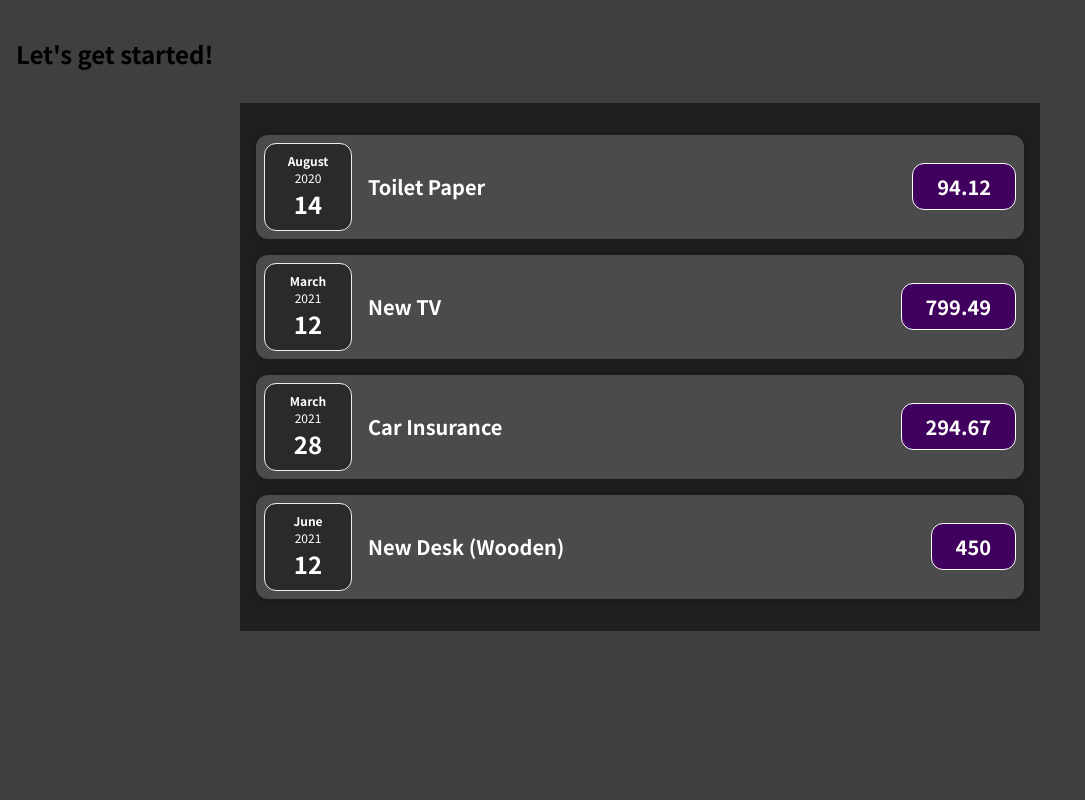
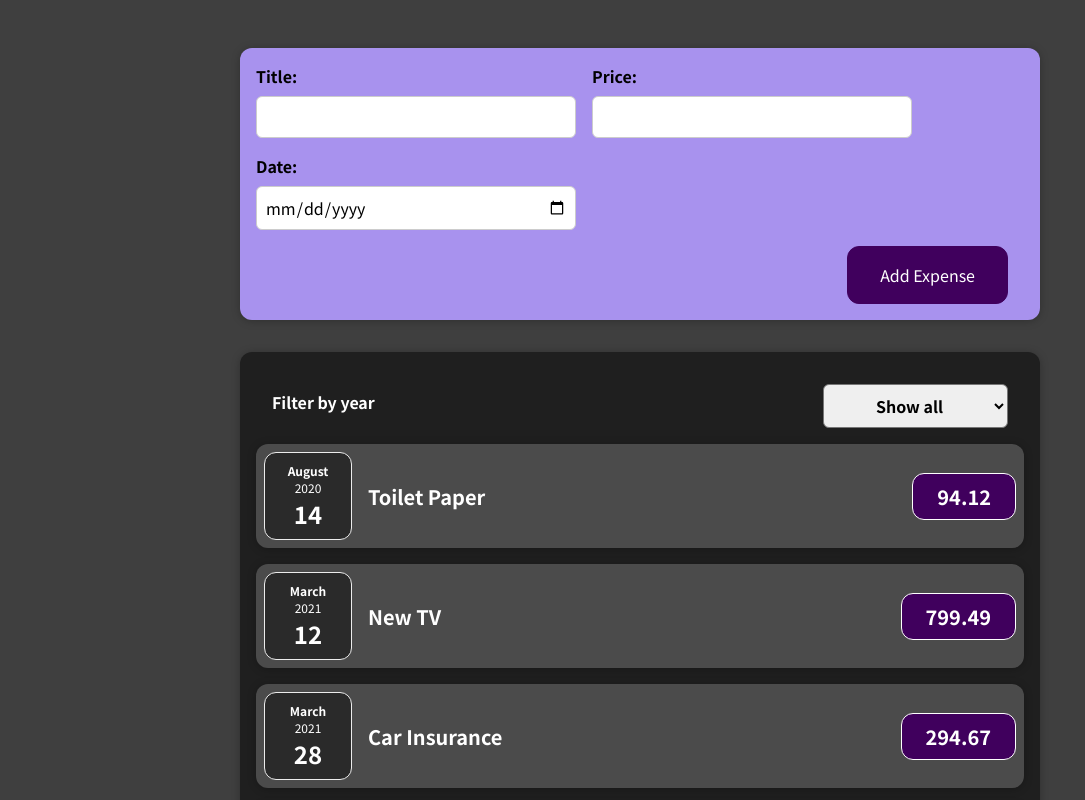
Before and after one commit to Raulosino/ExpenseTracker, a React (Create React App) app: page / in a window 1280 px wide. Shown: the top 800 px of the page, without its empty margins (0-1085 px from the left). Built offline with nearby package versions, Linux system fonts and the light colour scheme.

Commit message:
added add new Expense

```diff
--- a/src/App.js
+++ b/src/App.js
@@ -1,4 +1,5 @@
 import Expenses from "./components/Expenses/Expenses";
+import NewExpense from "./components/NewExpense/NewExpense";
 
 const App =()=> {
   const expenses = [
@@ -28,9 +29,13 @@ const App =()=> {
     },
   ];
 
+  const addExpenseHandler = expense =>{
+    console.log(expense)
+  }
+
   return (
     <div>
-      <h2>Let's get started!</h2>
+      <NewExpense onAddExpense={addExpenseHandler}/>
       <Expenses expenses={expenses}/>
     </div>
   );
--- /dev/null
+++ b/src/components/ExpenseFilter/ExpensesFilter.css
@@ -0,0 +1,24 @@
+.expenses-filter {
+    color: white;
+    padding: 0 1rem;
+  }
+
+  .expenses-filter__control {
+    display: flex;
+    width: 100%;
+    align-items: center;
+    justify-content: space-between;
+    margin: 1rem 0;
+  }
+
+  .expenses-filter label {
+    font-weight: bold;
+    margin-bottom: 0.5rem;
+  }
+
+  .expenses-filter select {
+    font: inherit;
+    padding: 0.5rem 3rem;
+    font-weight: bold;
+    border-radius: 6px;
+  }
--- /dev/null
+++ b/src/components/ExpenseFilter/ExpensesFilter.js
@@ -0,0 +1,27 @@
+import React, { useState } from "react";
+import "./ExpensesFilter.css";
+
+const ExpensesFilter = (props) => {
+
+    const filterChangeHandler = (event) => {
+        props.onSelectedYear(event.target.value);
+    };
+
+    return (
+        <div className="expenses-filter">
+        <div className="expenses-filter__control">
+            <label>Filter by year</label>
+            <select onChange={filterChangeHandler}>
+            <option value="0">Show all</option>
+            <option value="2022">2022</option>
+            <option value="2021">2021</option>
+            <option value="2020">2020</option>
+            <option value="2019">2019</option>
+            </select>
+        </div>
+        </div>
+    );
+
+};
+
+export default ExpensesFilter;
--- a/src/components/Expenses/Expenses.js
+++ b/src/components/Expenses/Expenses.js
@@ -1,9 +1,20 @@
+import { useState } from "react";
 import ExpenseItem from "./ExpenseItem";
+import ExpensesFilter from "../ExpenseFilter/ExpensesFilter";
+import Card from "../UI/Card";
 import './Expenses.css'
 
 const Expenses = (props) => {
+
+  const [setYear,setSelectedYear] = useState('2020');
+
+  const addSelectedYear = year =>{
+    console.log(year)
+  }
+
   return (
-    <div className="expenses">
+    <Card className="expenses">
+      <ExpensesFilter onSelectedYear={addSelectedYear}/>
       <ExpenseItem
         title={props.expenses[0].title}
         amount={props.expenses[0].amount}
@@ -24,7 +35,7 @@ const Expenses = (props) => {
         amount={props.expenses[3].amount}
         date={props.expenses[3].date}
       />
-    </div>
+    </Card>
   );
 }
 
--- /dev/null
+++ b/src/components/NewExpense/ExpenseForm.css
@@ -0,0 +1,26 @@
+.new-expense__controls {
+    display: flex;
+    flex-wrap: wrap;
+    gap: 1rem;
+    margin-bottom: 1rem;
+    text-align: left;
+  }
+
+  .new-expense__control label {
+    font-weight: bold;
+    margin-bottom: 0.5rem;
+    display: block;
+  }
+
+  .new-expense__control input {
+    font: inherit;
+    padding: 0.5rem;
+    border-radius: 6px;
+    border: 1px solid #ccc;
+    width: 20rem;
+    max-width: 100%;
+  }
+
+  .new-expense__actions {
+    text-align: right;
+  }
--- /dev/null
+++ b/src/components/NewExpense/ExpenseForm.js
@@ -0,0 +1,59 @@
+import { useState } from "react";
+import "./ExpenseForm.css";
+
+const ExpenseForm = (props) => {
+
+  const [enteredTitle,setEnteredTitle] = useState('');
+  const [enteredPrice,setEnteredPrice] = useState('');
+  const [enteredDate,setEnteredDate] = useState('');
+
+  const titleChangeHandler = (event) =>{
+    setEnteredTitle(event.target.value);
+  }
+
+  const priceChangeHandler = (event) =>{
+    setEnteredPrice(event.target.value);
+  }
+
+  const dateChangeHandler = (event) =>{
+   setEnteredDate(event.target.value);
+  }
+
+  const submitHandler =(event) =>{
+    event.preventDefault();
+    const expenseData = {
+      title:enteredTitle,
+      price:enteredPrice,
+      date:new Date(enteredDate),
+    };
+    props.onSaveExpenseData(expenseData);
+    setEnteredTitle('');
+    setEnteredPrice('');
+    setEnteredDate('');
+
+  }
+
+  return (
+    <form onSubmit={submitHandler}>
+      <div className="new-expense__controls">
+        <div className="new-expense__control">
+          <label htmlFor="">Title:</label>
+          <input type="text" value={enteredTitle} onChange={titleChangeHandler}/>
+        </div>
+        <div className="new-expense__control">
+            <label htmlFor="">Price:</label>
+            <input type="number"  min="0.01" step="0.01" value={enteredPrice} onChange={priceChangeHandler} />
+        </div>
+        <div className="new-expense__control">
+            <label htmlFor="">Date:</label>
+            <input type="date"  min="2023-01-01" max="23-12-31" value={enteredDate} onChange={dateChangeHandler}/>
+        </div>
+      </div>
+      <div className="new-expense__actions">
+        <button type="submit">Add Expense</button>
+      </div>
+    </form>
+  );
+};
+
+export default ExpenseForm;
--- /dev/null
+++ b/src/components/NewExpense/NewExpense.css
@@ -0,0 +1,38 @@
+.new-expense {
+    background-color: #a892ee;
+    padding: 1rem;
+    margin: 2rem auto;
+    width: 50rem;
+    max-width: 95%;
+    border-radius: 12px;
+    text-align: center;
+    box-shadow: 0 1px 8px rgba(0, 0, 0, 0.25);
+  }
+
+  .new-expense button {
+    font: inherit;
+    cursor: pointer;
+    padding: 1rem 2rem;
+    border: 1px solid #40005d;
+    background-color: #40005d;
+    color: white;
+    border-radius: 12px;
+    margin-right: 1rem;
+  }
+
+  .new-expense button:hover,
+  .new-expense button:active {
+    background-color: #510674;
+    border-color: #510674;
+  }
+
+  .new-expense button.alternative {
+    color: #220131;
+    border-color: transparent;
+    background-color: transparent;
+  }
+
+  .new-expense button.alternative:hover,
+  .new-expense button.alternative:active {
+    background-color: #ddb3f8;
+  }
--- /dev/null
+++ b/src/components/NewExpense/NewExpense.js
@@ -0,0 +1,22 @@
+import "./NewExpense.css"
+import ExpenseForm from "./ExpenseForm.js";
+import Card from "../UI/Card";
+
+const NewExpense = (props) => {
+
+    const saveExpenseDataHandler = (enteredExpenseData)=>{
+        const expenseData = {
+            ...enteredExpenseData,
+            id:Math.random().toString()
+        };
+        props.onAddExpense(expenseData)
+    }
+
+    return(
+        <Card className="new-expense">
+            <ExpenseForm onSaveExpenseData={saveExpenseDataHandler}/>
+        </Card>
+    );
+}
+
+export default NewExpense;
```
